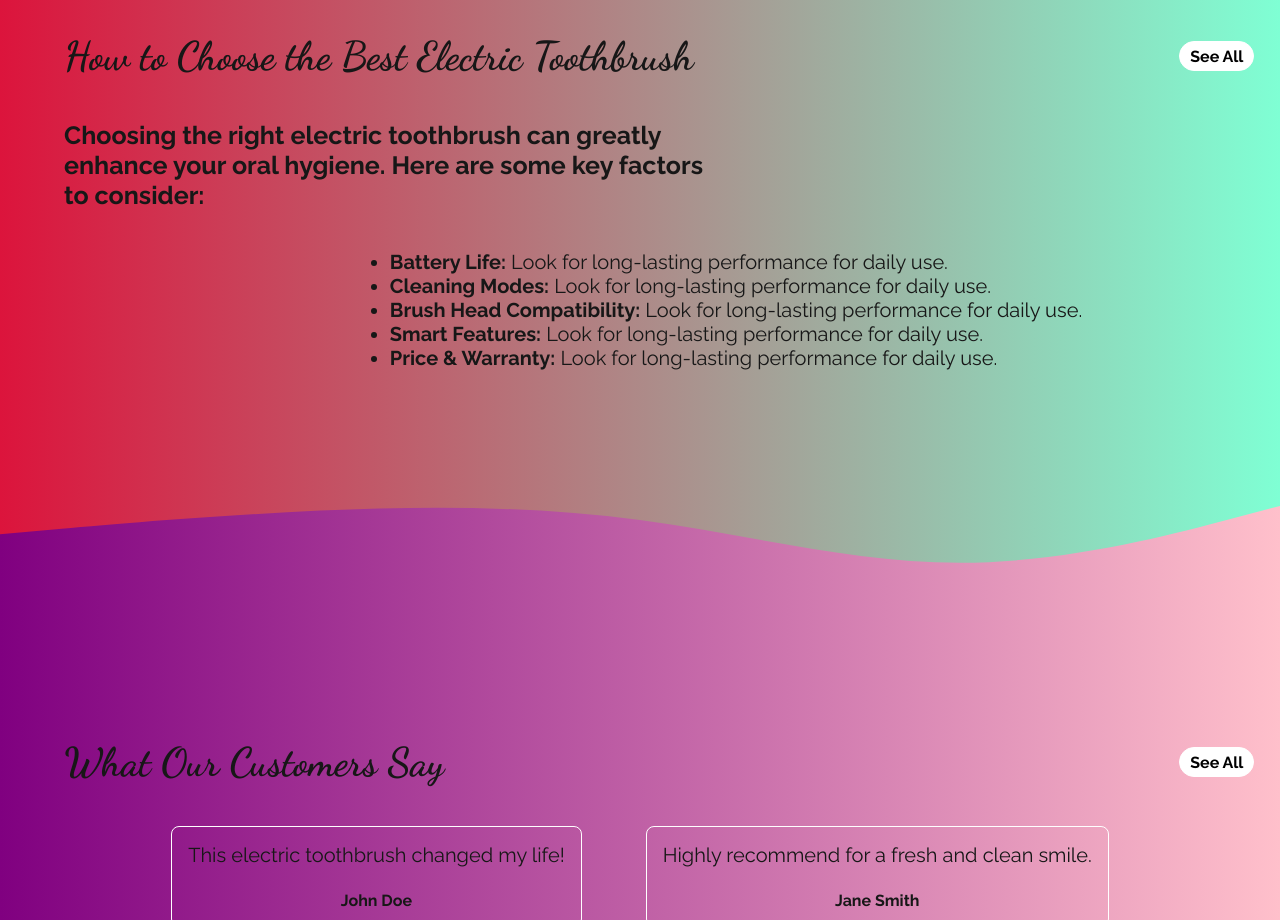
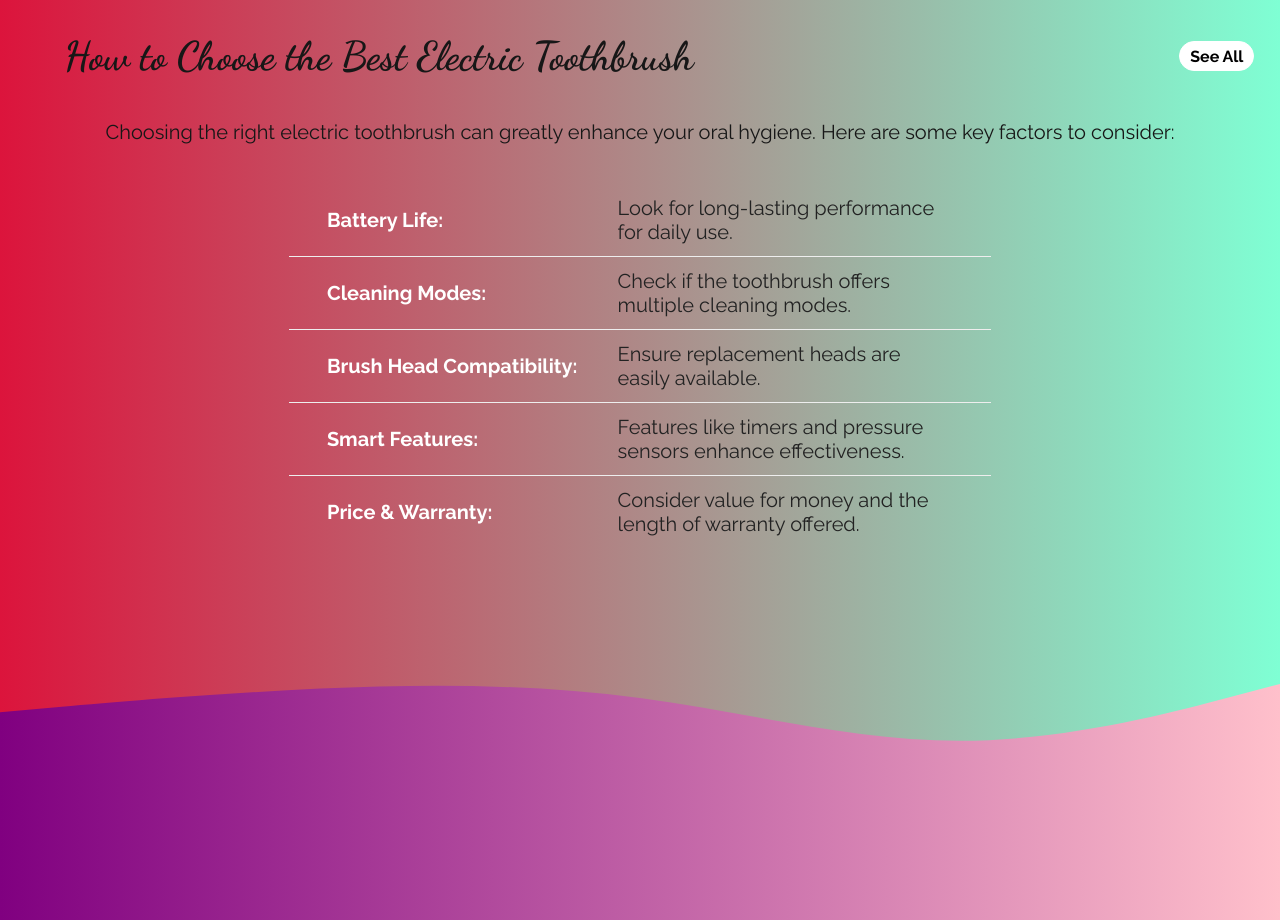
Before and after one commit to gefenbar/affiliate-template, a Next.js app: page / in a window 1280 px wide. Shown: the part 2380-3300 px from the top of the page. Built offline with nearby package versions, Linux system fonts and the light colour scheme.

Commit message:
added see all buttons

```diff
--- a/src/app/components/BuyingGuide.css
+++ b/src/app/components/BuyingGuide.css
@@ -1,15 +1,45 @@
-.buying-guide{
-    background-image: linear-gradient(to right, crimson, aquamarine);
+.buying-guide {
+  background-image: linear-gradient(to right, crimson, aquamarine);
 }
 .buying-guide h3 {
-    font-size: 25px;
+  /* font-size: 25px; */
+  /* width: 50%; */
+  /* align-self: self-start; */
+  /* margin-left: 5vw; */
+}
+.buying-guide li {
+  width: 90%;
+  justify-self: center;
+justify-content: space-evenly;
+align-items: center;
+}
+
+.intro {
+  text-align: center;
+}
+
+.advice-item {
+  display: flex;
+  align-items: flex-start;
+  padding: 0.75rem 1rem;
+  border-bottom: 1px solid #eee;
+  transition: background-color 0.3s ease;
+}
+
+.advice-item:last-child {
+  border-bottom: none;
+}
+
+.advice-item:hover {
+  background-color: rgba(0, 0, 0, 0.13);
+}
+
+.advice-title {
+  font-weight: bold;
+  color: white;
+  width: 40%;
+}
+.advice-desc{
     width: 50%;
-    align-self: self-start;
-    margin-left: 5vw;
-  }
-  .buying-guide li{
-    /* font-size: 25px; */
-    width: 80%;
-    align-self: self-start;
-    margin-left: 15vw;
-  }
+    color:#222;
+}
--- a/src/app/components/BuyingGuide.js
+++ b/src/app/components/BuyingGuide.js
@@ -1,45 +1,29 @@
 import "./BuyingGuide.css";
+
 export default function BuyingGuide() {
   const advices = [
-    {
-      name: "Battery Life",
-      desc: "Look for long-lasting performance for daily use.",
-    },
-    {
-      name: "Cleaning Modes",
-      desc: "Look for long-lasting performance for daily use.",
-    },
-    {
-      name: "Brush Head Compatibility",
-      desc: "Look for long-lasting performance for daily use.",
-    },
-    {
-      name: "Smart Features",
-      desc: "Look for long-lasting performance for daily use.",
-    },
-    {
-      name: "Price & Warranty",
-      desc: "Look for long-lasting performance for daily use.",
-    },
+    { name: "Battery Life", desc: "Look for long-lasting performance for daily use." },
+    { name: "Cleaning Modes", desc: "Check if the toothbrush offers multiple cleaning modes." },
+    { name: "Brush Head Compatibility", desc: "Ensure replacement heads are easily available." },
+    { name: "Smart Features", desc: "Features like timers and pressure sensors enhance effectiveness." },
+    { name: "Price & Warranty", desc: "Consider value for money and the length of warranty offered." }
   ];
+
   return (
     <section className="buying-guide">
-      <div className="section-top">
+ <div className="section-top">
         <h2>How to Choose the Best Electric Toothbrush</h2>
         <button className="see-more-btn">See All</button>
-      </div>
-      <h3>
-        Choosing the right electric toothbrush can greatly enhance your oral
-        hygiene. Here are some key factors to consider:
-      </h3>
+      </div>      <p className="intro">
+        Choosing the right electric toothbrush can greatly enhance your oral hygiene.
+        Here are some key factors to consider:
+      </p>
       <ul>
-        {advices.map((item, index) => {
-          return (
-            <li key={index}>
-              <strong>{item.name}:</strong> {item.desc}
-            </li>
-          );
-        })}
+        {advices.map((item, index) => (
+          <li key={index} className="advice-item">
+            <span className="advice-title">{item.name}:</span> <span className="advice-desc">{item.desc}</span>
+          </li>
+        ))}
       </ul>
     </section>
   );
```
